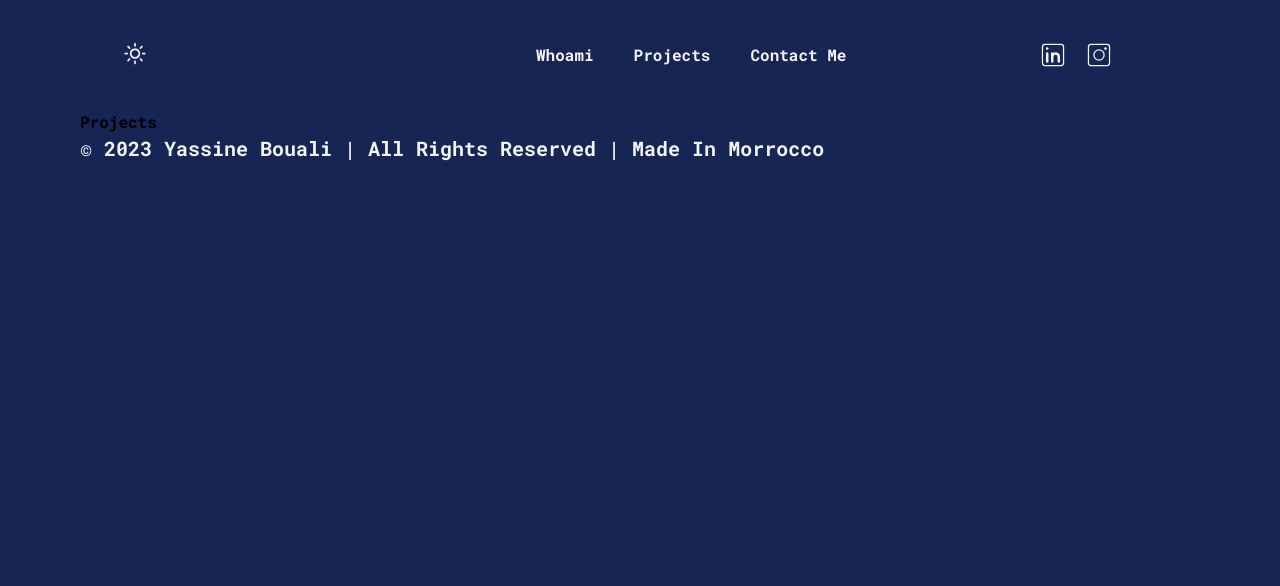
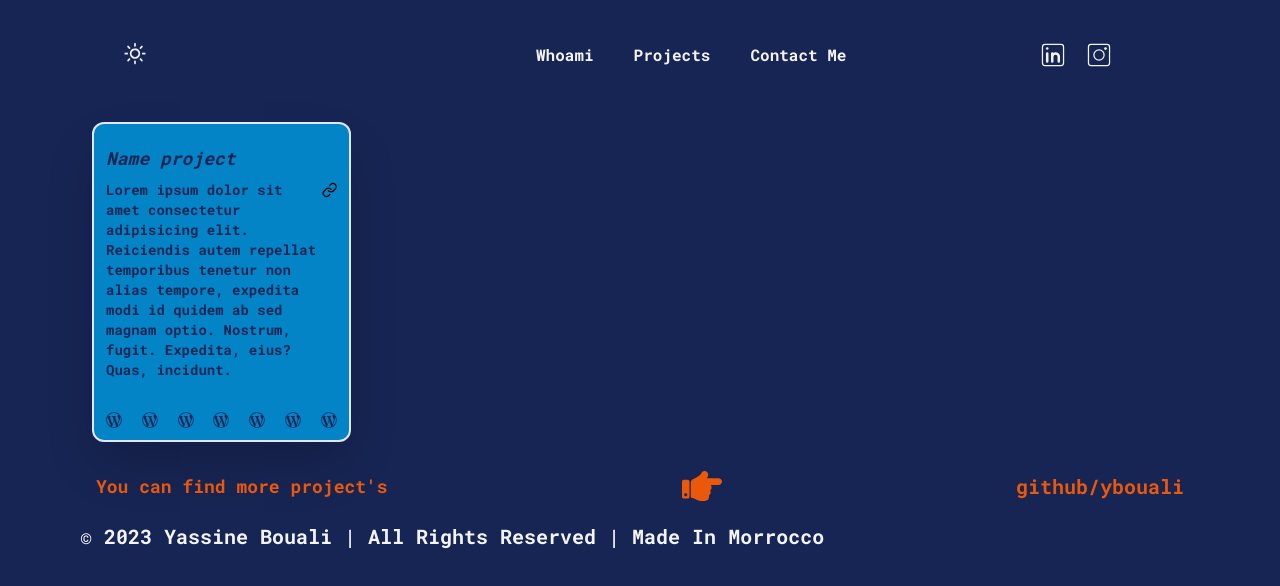
Before and after one commit to Ybouali/ybouali, a React (Create React App) app: page /projects in a window 1280 px wide. Shown: the top 586 px of the page. Built offline with nearby package versions, Linux system fonts and the light colour scheme; some icons are missing.

Commit message:
almost done working on the projects page

```diff
--- a/src/App.tsx
+++ b/src/App.tsx
@@ -26,7 +26,7 @@ function App() {
                 <NavBar mode={themeMode} changeTheme={handleChangeTheme} />
                 <Routes>
                     <Route path="/" element={<Whoiam mode={themeMode} />} />
-                    <Route path="/projects" element={<Projects />} />
+                    <Route path="/projects" element={<Projects mode={themeMode} />} />
                     <Route path="/contactme" element={<ContactMe />} />
                 </Routes>
             </Router>
--- a/src/components/Footer.tsx
+++ b/src/components/Footer.tsx
@@ -8,7 +8,7 @@ function Footer(props: ThemeType) {
 
   return (
     <div className='flex items-center mx-auto' >
-      <p className={props.mode ? 'font-semibold text-xl text-gray-100' : 'font-semibold text-xl text-slate-950'}>
+      <p className={props.mode ? 'font-semibold text-xl text-gray-100 duration-700' : 'font-semibold text-xl text-slate-950 duration-700'}>
         © {currentYear} Yassine Bouali | All Rights Reserved | Made In Morrocco
       </p>
     </div>
--- a/src/components/NavBar.tsx
+++ b/src/components/NavBar.tsx
@@ -65,8 +65,8 @@ const NavLinks = (props: ThemeType) => {
                     onClick={openLinkedin}
                     className={
                         props.mode
-                            ? 'text-gray-100 hover:rotate-12 duration-150'
-                            : 'text-slate-950 hover:rotate-12 duration-150'
+                            ? 'text-gray-100 hover:rotate-12 duration-700'
+                            : 'text-slate-950 hover:rotate-12 duration-700'
                     }
                     size={30}
                 />
@@ -74,8 +74,8 @@ const NavLinks = (props: ThemeType) => {
                     onClick={openInstagram}
                     className={
                         props.mode
-                            ? 'text-gray-100 hover:rotate-12 duration-150'
-                            : 'text-slate-950 hover:rotate-12 duration-150'
+                            ? 'text-gray-100 hover:rotate-12 duration-700'
+                            : 'text-slate-950 hover:rotate-12 duration-700'
                     }
                     size={30}
                 />
@@ -83,8 +83,8 @@ const NavLinks = (props: ThemeType) => {
                     onClick={openTwitter}
                     className={
                         props.mode
-                            ? 'text-gray-100 hover:rotate-12 duration-150'
-                            : 'text-slate-950 hover:rotate-12 duration-150'
+                            ? 'text-gray-100 hover:rotate-12 duration-700'
+                            : 'text-slate-950 hover:rotate-12 duration-700'
                     }
                     size={30}
                 />
--- /dev/null
+++ b/src/components/ProjectCard.tsx
@@ -0,0 +1,53 @@
+import React from 'react'
+import { FiLink } from "react-icons/fi";
+import { ProjectCardType } from '../types/ProjectCard';
+import { FaWordpressSimple } from "react-icons/fa";
+import { DiRedis } from "react-icons/di";
+
+function ProjectCard(props: ProjectCardType) {
+
+  const capitaliseFirstCharacter = (str: string) => {
+    return str.charAt(0).toUpperCase() + str.slice(1);
+  }
+
+  const handleClickLink = () => {
+    window.open(props.linkGithubProject, '_blank');
+  }
+
+  const titleProject: string = capitaliseFirstCharacter(props.title);
+  const descriptionProject: string = capitaliseFirstCharacter(props.description);
+
+  return (
+
+    <div className={props.mode ? 'bg-sky-600 border-solid border-2 rounded-xl p-3 shadow-2xl border-indigo-100 duration-700' : 'bg-sky-600 border-solid border-2 rounded-xl p-3 shadow-2xl border-blue-950 duration-700'}>
+      <div className='flex items-center justify-between flew-row '>
+        <div className='flex items-start justify-between flex-col gap-y-2 py-2'>
+            <h1 className={props.mode ? 'text-blue-950 font-semibold italic hover:not-italic text-lg duration-700' : 'text-indigo-100 font-semibold italic hover:not-italic text-lg duration-700'}>
+              {titleProject}
+            </h1>
+            <p className={props.mode ? 'text-blue-950 font-light text-sm duration-700' : 'text-indigo-100 font-light text-sm duration-700'}>
+                {descriptionProject}
+            </p>
+        </div>
+        <FiLink className='h-32 w-32 md:-mt-36 cursor-pointer' onClick={handleClickLink} />
+      </div>
+        {
+          props.hasIcons &&
+          <>
+            <br />
+            <div className={props.mode ? 'flex items-start justify-between gap-3 text-blue-950 duration-700' : 'flex items-start justify-between gap-3 text-indigo-100 duration-700' }>
+                <FaWordpressSimple />
+                <FaWordpressSimple />
+                <FaWordpressSimple />
+                <FaWordpressSimple />
+                <FaWordpressSimple />
+                <FaWordpressSimple />
+                <FaWordpressSimple />
+            </div>
+          </>
+        }
+    </div>
+  )
+}
+
+export default ProjectCard
--- a/src/pages/Projects.tsx
+++ b/src/pages/Projects.tsx
@@ -1,7 +1,40 @@
 import React from 'react';
+import ProjectCard from '../components/ProjectCard';
+import { ThemeType } from '../types/navBarTypes';
+import { FaHandPointRight } from "react-icons/fa";
 
-function Projects() {
-    return <div>Projects</div>;
+
+function Projects(props: ThemeType) {
+
+    const openMyGithubProject = () => {
+        window.open('https://github.com/ybouali', '_blank');
+    }
+
+    return (
+        <>
+            <div className='grid md:grid-cols-4 gap-5 m-1 p-2'>
+                <ProjectCard
+                    mode={props.mode}
+                    title='Name project'
+                    description='Lorem ipsum dolor sit amet consectetur adipisicing elit. Reiciendis autem repellat temporibus tenetur non alias tempore, expedita modi id quidem ab sed magnam optio. Nostrum, fugit. Expedita, eius? Quas, incidunt.'
+                    linkGithubProject='https://github.com/Ybouali/FT_WEBSERV'
+                    hasIcons={true}
+                    technologiesUsed={["C", "php"]}
+                />
+
+            </div>
+            <div className='flex items-center justify-between m-2 p-2' >
+                <p className='font-semibold text-lg text-orange-600' >
+                    You can find more project's
+                </p>
+                <FaHandPointRight className='h-10 w-10 text-orange-600' />
+                <p className='cursor-pointer font-bold text-xl text-orange-600' onClick={openMyGithubProject}>
+                    github/ybouali
+                </p>
+            </div>
+        </>
+
+    );
 }
 
 export default Projects;
--- a/tailwind.config.js
+++ b/tailwind.config.js
@@ -3,7 +3,11 @@ module.exports = {
   content: [ "./src/**/*.{js,jsx,ts,tsx}" ],
   mode: "jit",
   theme: {
-    extend: {},
+    extend: {
+      animation: {
+        'default': '500ms',
+      }
+    },
   },
   plugins: [],
 }
```
Also changed, not shown: src/types/ProjectCard.d.ts (added, +8 -0 lines).
